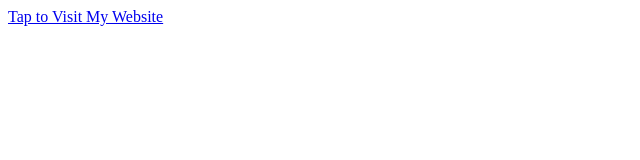
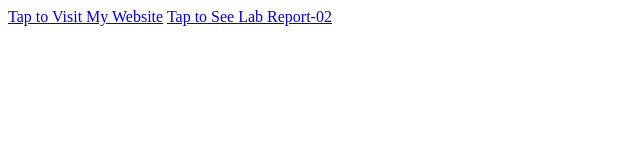
Before and after one commit to Taufiq0Hasan/Web_Engneering_Lab, a plain HTML site: page index.html in a window 1280 px wide. Shown: the whole page, without its empty margins (0-640 px from the left). Drawn offline with Linux system fonts and the light colour scheme.

Commit message:
Update index.html

```diff
--- a/index.html
+++ b/index.html
@@ -7,5 +7,7 @@
 </head>
 <body>
     <a href="Lab Assesment/index1.html">Tap to Visit My Website</a>
+    <a href="Lab Report-2/index.html">Tap to See Lab Report-02</a>
+
 </body>
 </html>
```
